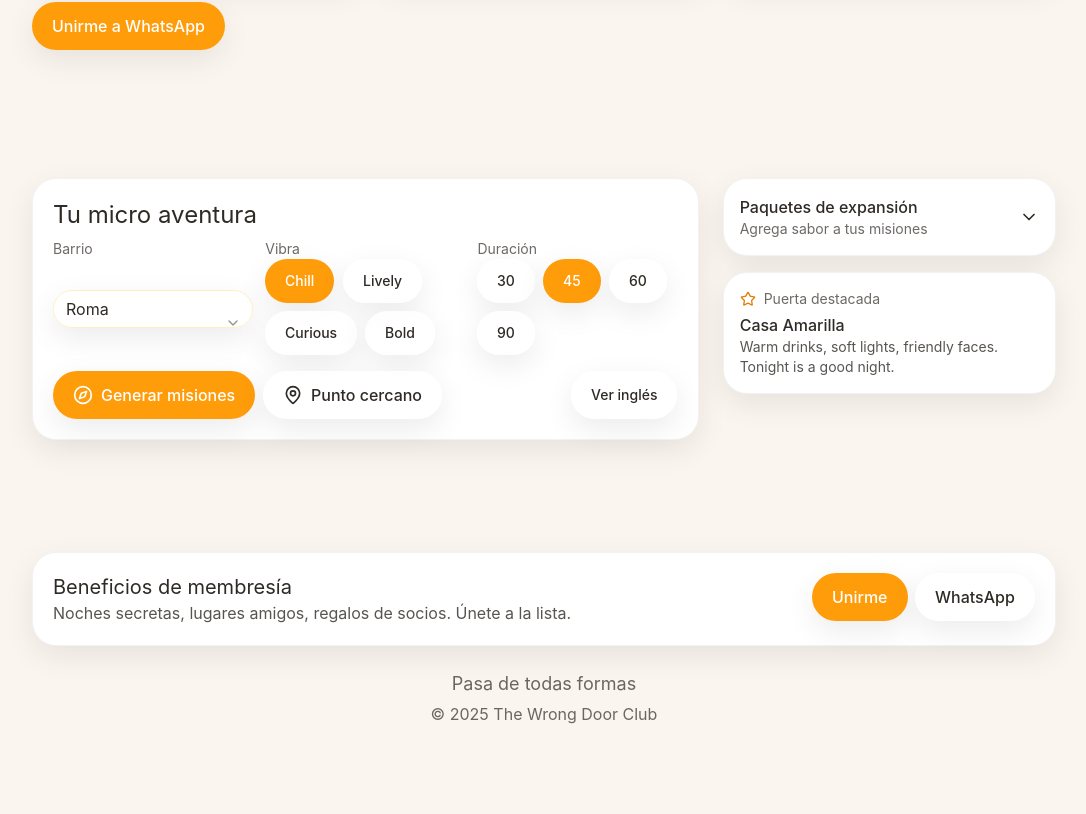
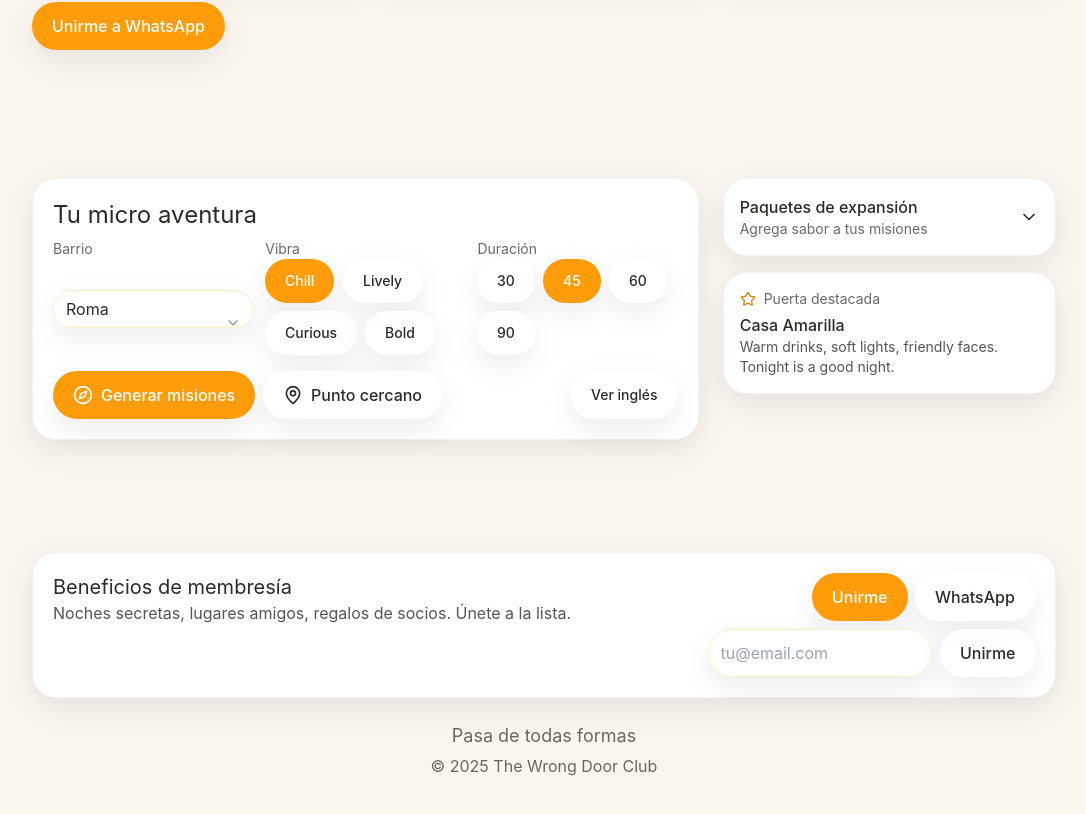
Before and after one commit to Jeromonsele/wrongdoorclub, a React (Vite) app: page / in a window 1280 px wide. Shown: the part 966-1780 px from the top of the page, without its empty margins (96-1182 px from the left). Before the commit the page ends 1740 px from the top, so only its background shows below. Built offline with nearby package versions, Linux system fonts and the light colour scheme.

Commit message:
feat(pwa): add offline.html and SW navigation fallback; bump cache

```diff
--- a/src/components/Footer.tsx
+++ b/src/components/Footer.tsx
@@ -3,10 +3,12 @@ import { COPY } from "@/copy";
 import { THEME, FEATURE_FLAGS } from "@/theme";
 import { useLang } from "@/i18n";
 import { WHATSAPP_GRADUATES_LINK } from "@/data/social";
+import { useAnalytics } from "@/hooks/useAnalytics";
 
 export function Footer() {
   const year = new Date().getFullYear();
   const { lang } = useLang();
+  const { track } = useAnalytics();
   return (
     <footer id="join" className={`${THEME.layout.padX} py-12`}>
       <div className={`${THEME.layout.maxW} mx-auto grid gap-6`}>
@@ -16,13 +18,36 @@ export function Footer() {
               <div className="font-display text-xl">{COPY.footer.membershipTeaserTitle[lang]}</div>
               <p className="text-clay/80">{COPY.footer.membershipTeaserBody[lang]}</p>
             </div>
+            <div className="flex flex-col gap-2 items-end w-full sm:w-auto">
               <div className="flex gap-2">
                 <a className="btn btn-amber" href="#join-link">
                   {COPY.footer.joinCta[lang]}
                 </a>
-              <a className="btn btn-ghost" href={WHATSAPP_GRADUATES_LINK} target="_blank" rel="noreferrer">
+                <a className="btn btn-ghost" href={WHATSAPP_GRADUATES_LINK} target="_blank" rel="noreferrer" onClick={() => track("whatsapp_join", { source: "footer" })}>
                   {lang === "es" ? "WhatsApp" : "WhatsApp"}
                 </a>
+              </div>
+              <form
+                action="https://buttondown.email/USERNAME"
+                method="post"
+                target="popupwindow"
+                onSubmit={() => {
+                  window.open("https://buttondown.email/USERNAME", "popupwindow");
+                  track("newsletter_signup", { source: "footer" });
+                }}
+                className="flex gap-2"
+              >
+                <input
+                  type="email"
+                  name="email"
+                  required
+                  placeholder={lang === "es" ? "tu@email.com" : "you@email.com"}
+                  className="form-select w-56 pr-3 py-2"
+                />
+                <button className="btn btn-ghost" type="submit">
+                  {lang === "es" ? "Unirme" : "Join"}
+                </button>
+              </form>
             </div>
           </div>
         )}
--- a/src/components/SoloAdventure.tsx
+++ b/src/components/SoloAdventure.tsx
@@ -241,7 +241,11 @@ export function SoloAdventure() {
             <div className="absolute inset-0 bg-black/40" />
             <div className="relative card p-6 max-w-md w-full text-center">
               <p className="font-display text-2xl mb-1">{COPY.alerts.complete[lang]}</p>
-              <p className="text-clay/70 mb-4">{lang === "es" ? "Celebra y da el siguiente paso" : "Celebrate and take the next step"}</p>
+              <p className="text-clay/70 mb-4">
+                {lang === "es"
+                  ? "Tu siguiente paso - únete a quienes lo hicieron esta semana"
+                  : "Your next step - join others who did this this week"}
+              </p>
               <div className="flex flex-wrap justify-center gap-2">
                 <a href="#event" className="btn btn-ghost" onClick={() => track("ticket_click", { source: "adventure_complete_sheet" })}>
                   {lang === "es" ? "Conseguir boleto" : "Get Ticket"}
@@ -249,6 +253,9 @@ export function SoloAdventure() {
                 <a href={WHATSAPP_GRADUATES_LINK} target="_blank" rel="noreferrer" className="btn btn-amber" onClick={() => track("whatsapp_join", { source: "adventure_complete_sheet" })}>
                   {lang === "es" ? "Entrar a WhatsApp" : "Join WhatsApp"}
                 </a>
+                <button className="btn btn-ghost" onClick={downloadBadge}>
+                  {t(COPY.adventure.controls.download, lang)}
+                </button>
               </div>
             </div>
           </div>
--- a/src/sw.ts
+++ b/src/sw.ts
@@ -1,11 +1,12 @@
 /// <reference lib="webworker" />
 const sw = self as unknown as ServiceWorkerGlobalScope;
 
-const CACHE = "wdc-v1";
+const CACHE = "wdc-v2";
 const ASSETS = [
   "/",
   "/index.html",
-  "/src/index.css"
+  "/src/index.css",
+  "/offline.html"
 ];
 
 sw.addEventListener("install", (e) => {
@@ -27,19 +28,20 @@ sw.addEventListener("activate", (e) => {
 sw.addEventListener("fetch", (e) => {
   const req = e.request;
   if (req.method !== "GET") return;
-  e.respondWith(
-    caches.match(req).then((cached) => {
+  e.respondWith((async () => {
+    const cached = await caches.match(req);
     if (cached) return cached;
-      return fetch(req)
-        .then((res) => {
+    try {
+      const res = await fetch(req);
       const url = new URL(req.url);
       if (url.origin === location.origin) {
         const clone = res.clone();
         caches.open(CACHE).then((c) => c.put(req, clone));
       }
       return res;
-        })
-        .catch(() => cached as unknown as Response);
-    })
-  );
+    } catch {
+      if (req.mode === "navigate") return (await caches.match("/offline.html")) as Response;
+      return (cached as unknown as Response) || new Response("", { status: 504 });
+    }
+  })());
 });
```
Also changed, not shown: public/offline.html (added, +21 -0 lines). Lines whose indentation alone changed are shown as unchanged.
